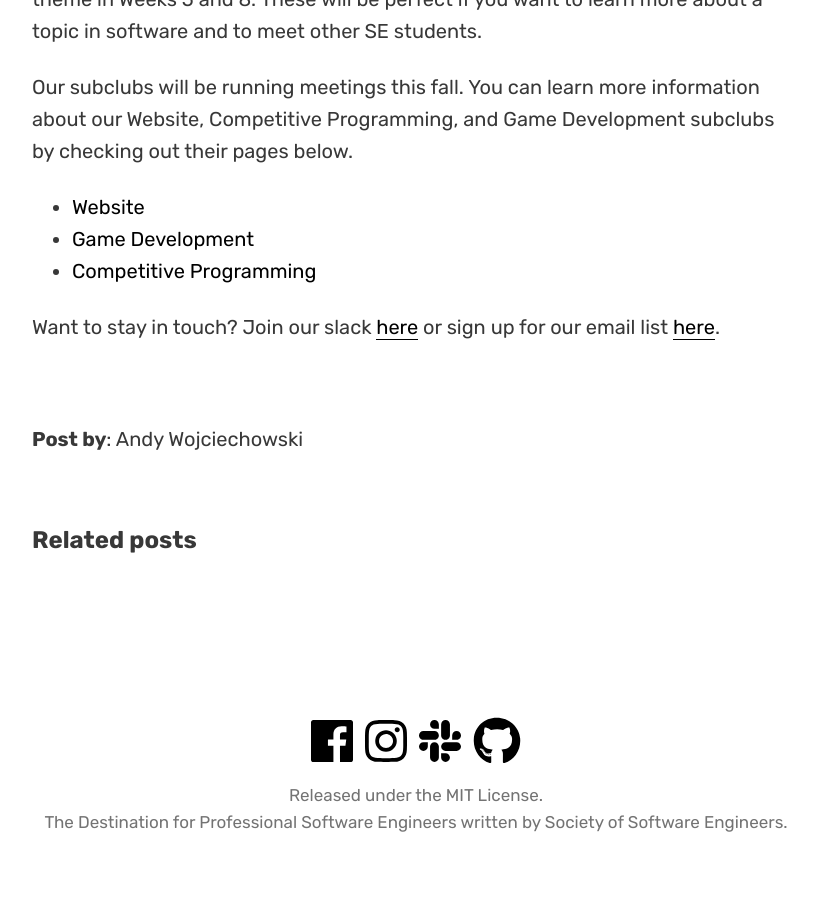
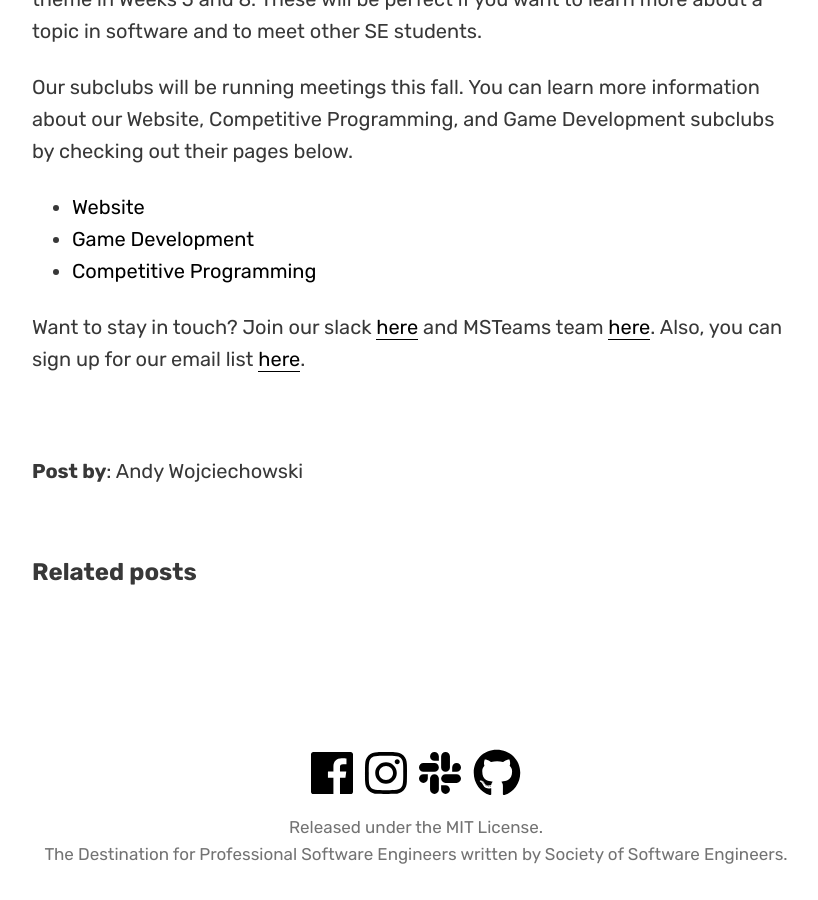
Before and after one commit to msoe-sse/msoe-sse.github.io, a Jekyll site: the page built from _posts/2020-09-01-Welcome-Back-2020-2021.md, in a window 1280 px wide and 900 px high, scrolled down 1295 px. Shown: the whole window, without its empty margins (224-1042 px from the left). Built offline with Jekyll 4.4.1, drawn with Linux system fonts in a browser that asks for light colours; nearby versions of some CDN libraries; some web fonts are replaced; before the commit the page ends 2163 px from its top, so only the background shows below that.

Commit message:
Adding link to MSTeams on welcome back post

```diff
--- a/_posts/2020-09-01-Welcome-Back-2020-2021.md
+++ b/_posts/2020-09-01-Welcome-Back-2020-2021.md
@@ -22,4 +22,4 @@ Our subclubs will be running meetings this fall. You can learn more information
 - [Game Development](/subclubs/gamedev)
 - [Competitive Programming](/subclubs/competitiveprogramming)
 
-Want to stay in touch? Join our slack [here](https://msoe-sse.slack.com) or sign up for our email list [here](https://mailchi.mp/b862fad03b69/sse-newsletter).
+Want to stay in touch? Join our slack [here](https://msoe-sse.slack.com) and MSTeams team [here](https://teams.microsoft.com/l/team/19%3a038fecd33eb040aabd4821df0fabf907%40thread.tacv2/conversations?groupId=841726d7-4db7-4143-8526-c837d6998beb&tenantId=4046ceac-fdd3-46c9-ac80-b7c4a49bab70). Also, you can sign up for our email list [here](https://mailchi.mp/b862fad03b69/sse-newsletter).
```
